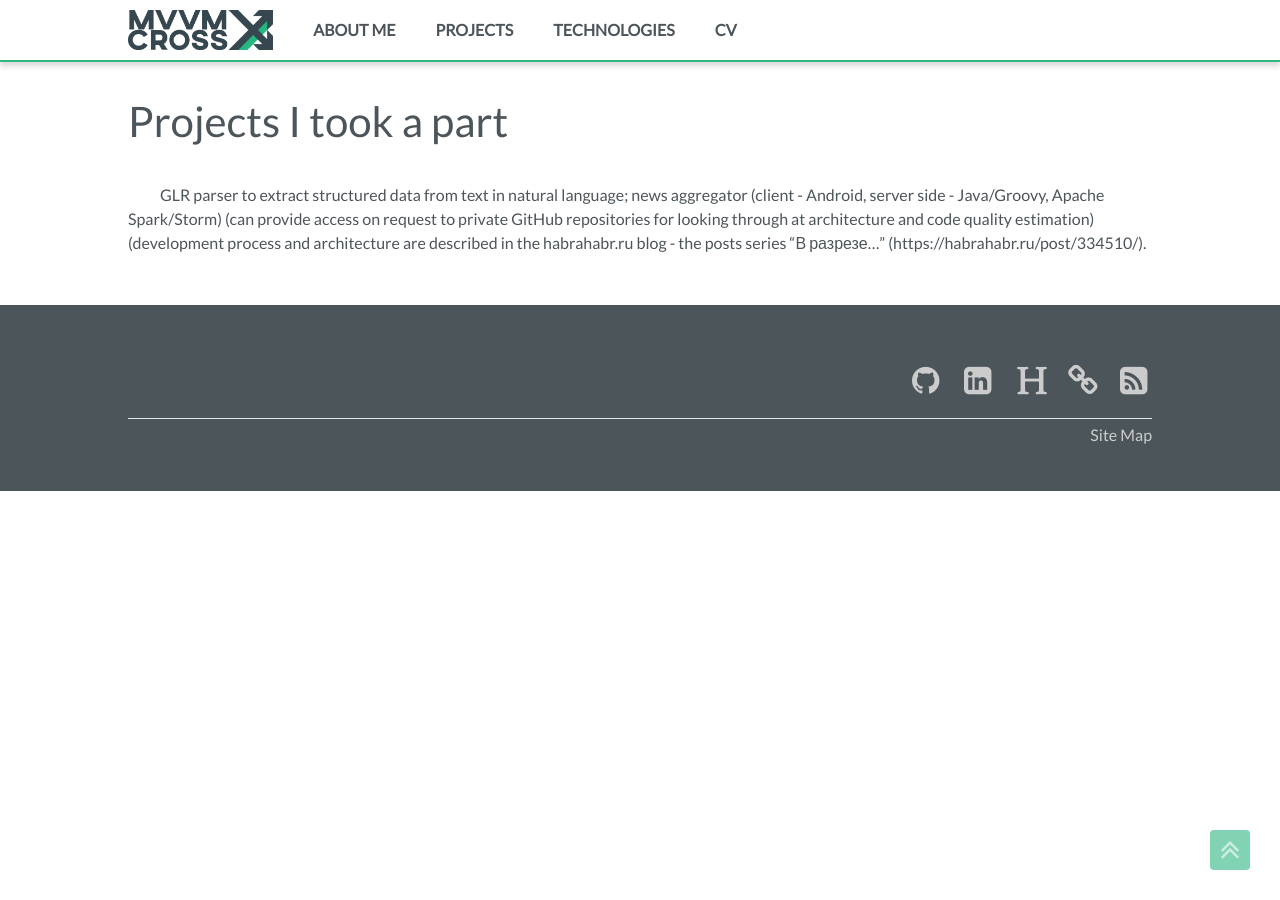
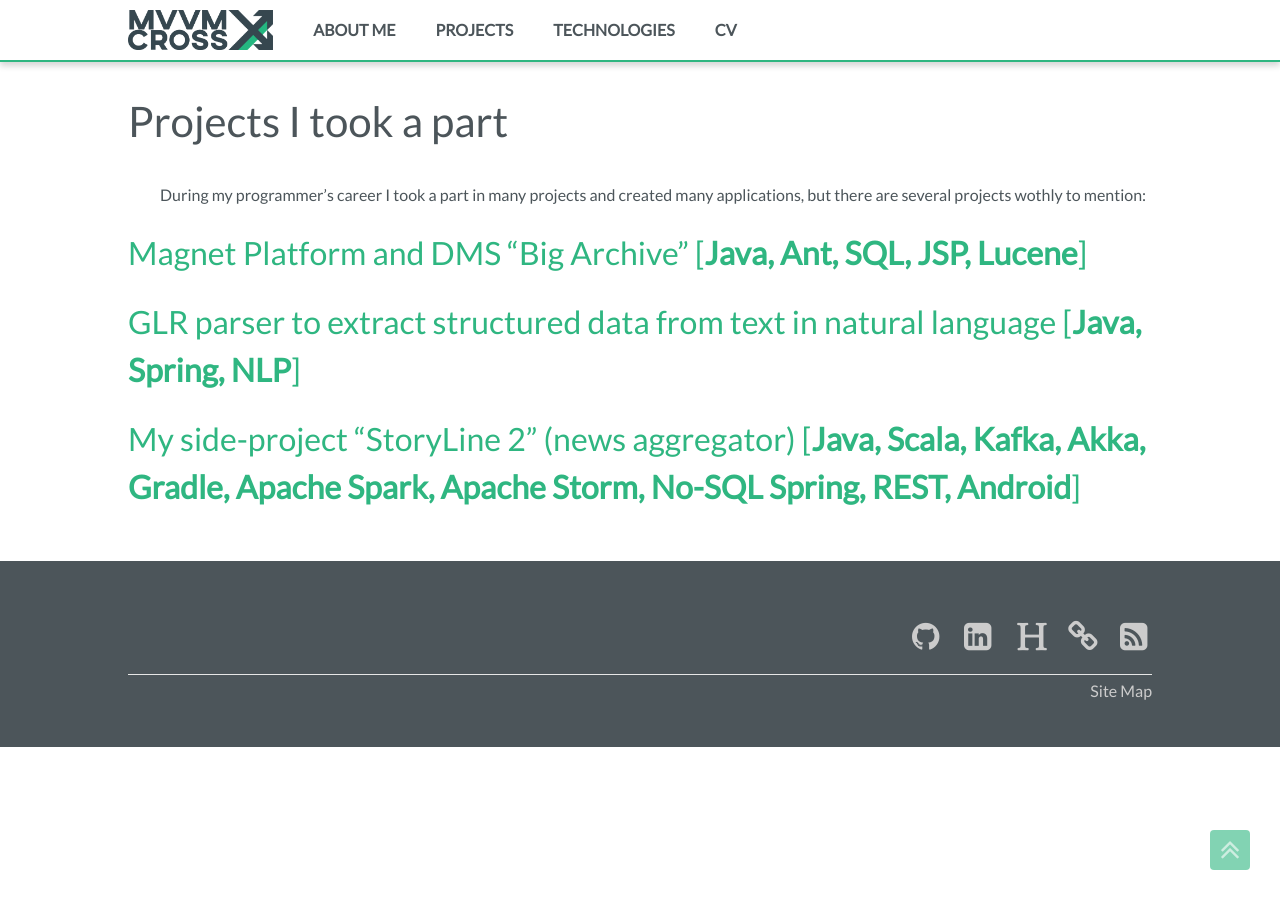
Before and after one commit to fedor-malyshkin/fedor-malyshkin.github.io, a Jekyll site: the page built from projects.md, in a window 1280 px wide. Built offline with Jekyll 4.4.1, drawn with Linux system fonts in a browser that asks for light colours.

Commit message:
add short project description

```diff
--- a/_includes/projects/description.html
+++ b/_includes/projects/description.html
@@ -1,5 +1,5 @@
 <p>
-During my programmers career I took a part in many projects and created many applications,
+During my programmer's career I took a part in many projects and created many applications,
 but there are several projects wothly to mention:
 </p>
 <ul>
--- a/projects.md
+++ b/projects.md
@@ -3,5 +3,10 @@ layout: page
 title: Projects I took a part
 permalink: /projects/
 ---
-GLR parser to extract structured data from text in natural language;
-news aggregator (client - Android, server side - Java/Groovy, Apache Spark/Storm) (can provide access on request to private GitHub repositories for looking through at architecture and code quality estimation) (development process and architecture are described in the habrahabr.ru blog - the posts series "В разрезе..." (https://habrahabr.ru/post/334510/).
+
+During my programmer's career I took a part in many projects and created many applications,
+but there are several projects wothly to mention:
+
+# [Magnet Platform and DMS "Big Archive" [**Java, Ant, SQL, JSP, Lucene**]](/projects/magnet_big_archive)
+# [GLR parser to extract structured data from text in natural language [**Java, Spring, NLP**]](/projects/glr_parser)
+# [My side-project "StoryLine 2" (news aggregator) [**Java, Scala, Kafka, Akka, Gradle, Apache Spark, Apache Storm, No-SQL Spring, REST, Android**]](/projects/story_line2)
```
Also changed, not shown: projects/glr_parser.md (added, +11 -0 lines), projects/magnet_big_archive.md (added, +10 -0 lines), projects/story_line2.md (+6 -4 lines), README.md (added).
